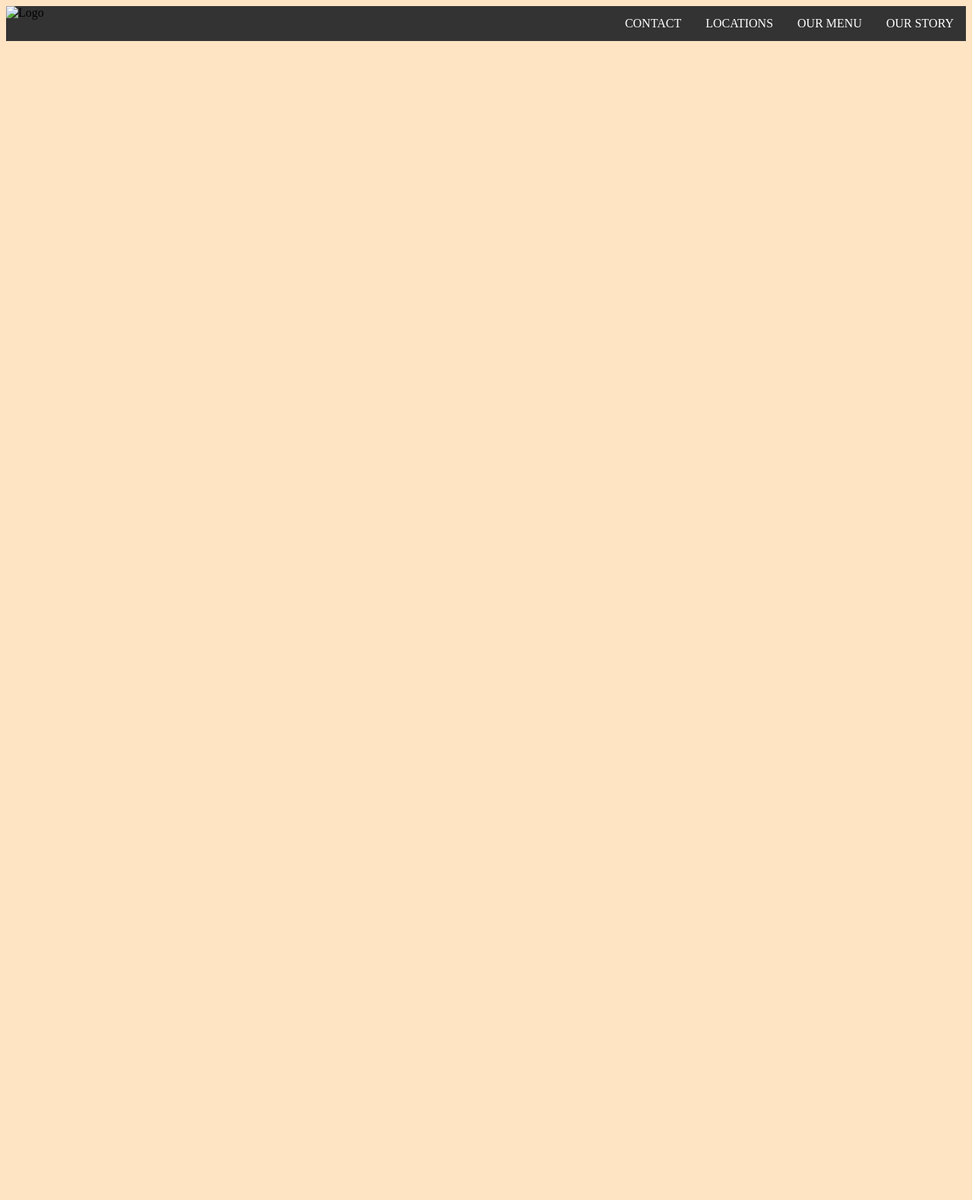
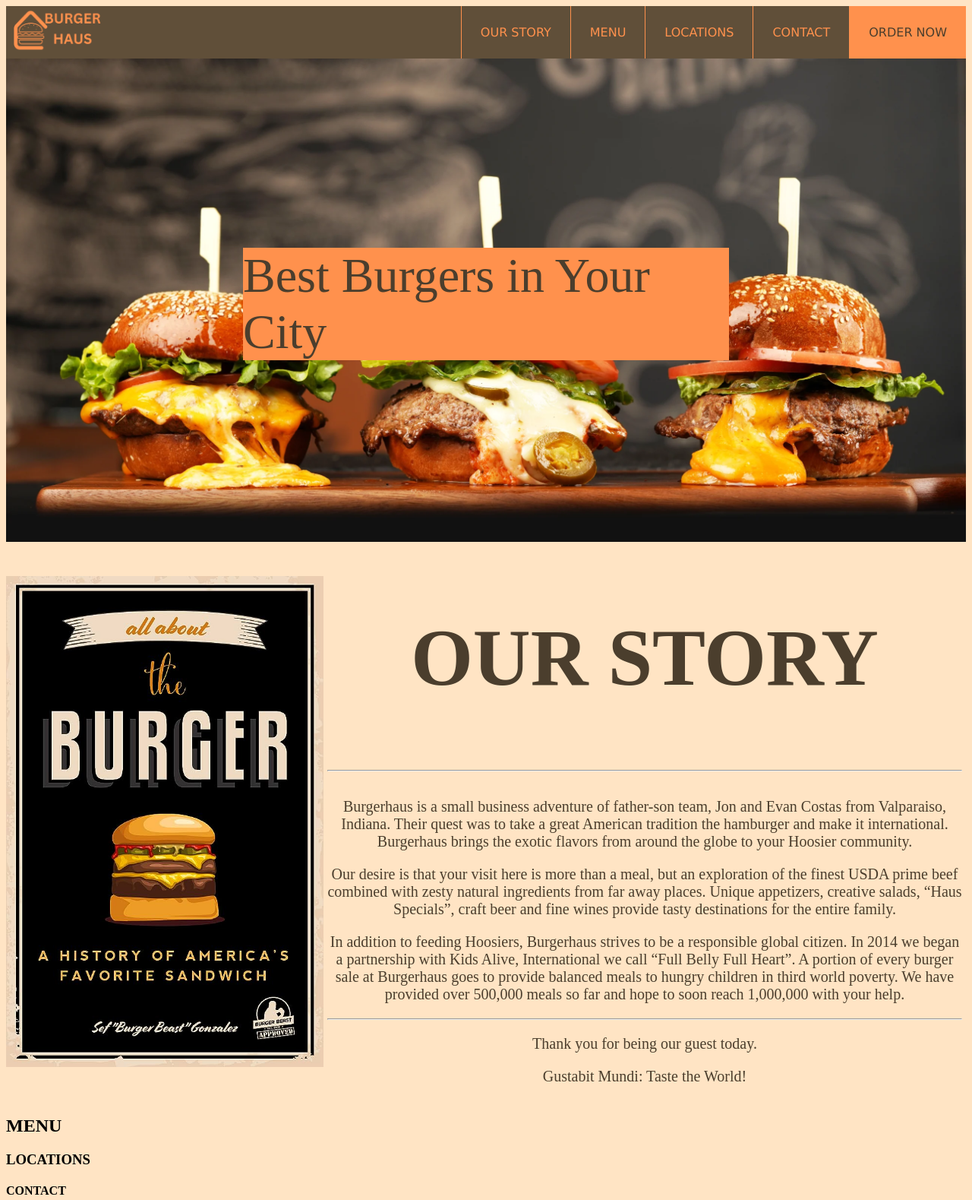
Before and after one commit to ayazayazov/BurgerHaus, a plain HTML site: page index.html in a window 1280 px wide. Shown: the top 1579 px of the page at 76% size. Before the commit the page ends 800 px from the top, so only its background shows below. Drawn offline with Linux system fonts and the light colour scheme.

Commit message:
OurStory & Contact pages created

```diff
--- a/index.html
+++ b/index.html
@@ -5,6 +5,7 @@
     <meta name="viewport" content="width=device-width, initial-scale=1.0" />
     <title>BurgerHaus</title>
     <link rel="stylesheet" href="./style.css" />
+    <link rel="stylesheet" href="./our-story.css" />
   </head>
   <body>
     <header>
@@ -12,24 +13,120 @@
       <nav>
         <div class="navbar">
           <ul>
-            <img src="#" alt="Logo" />
-            <li><a href="#ourstory">OUR STORY</a></li>
-            <li><a href="#ourmenu">OUR MENU</a></li>
-            <li><a href="#locations">LOCATIONS</a></li>
-            <li><a href="#contact">CONTACT</a></li>
+            <img
+              id="logo"
+              src="./burgerhaus.png"
+              alt="BurgerHaus"
+              width="115px"
+              style="padding-left: 10px"
+            />
+            <li>
+              <a
+                style="
+                  color: rgb(75, 62, 45);
+                  background-color: rgb(255, 145, 77);
+                "
+                href="./ordernow.html"
+                >ORDER NOW</a
+              >
+            </li>
+            <li>
+              <a href="#contact">CONTACT</a>
+            </li>
+            <li>
+              <a href="#locations">LOCATIONS</a>
+            </li>
+            <li>
+              <a href="#menu">MENU</a>
+            </li>
+            <li>
+              <a href="#ourstory">OUR STORY</a>
+            </li>
           </ul>
         </div>
       </nav>
     </header>
 
     <main>
-      <section id="ourstory"></section>
-      <section id="ourmenu"></section>
-      <section id="locations"></section>
+      <div>
+        <img width="100%" src="./burgermainimage.webp" alt="Burgers" />
+        <div class="centered">Best Burgers in Your City</div>
+      </div>
+      <section id="ourstory">
+        <div class="container">
+          <div class="image">
+            <img src="./burgerhistory.jpg" />
+          </div>
+          <div class="text-h1">
+            <h1>OUR STORY</h1>
+            <hr />
+            <div class="text-p">
+              <p>
+                Burgerhaus is a small business adventure of father-son team, Jon
+                and Evan Costas from Valparaiso, Indiana. Their quest was to
+                take a great American tradition the hamburger and make it
+                international. Burgerhaus brings the exotic flavors from around
+                the globe to your Hoosier community.
+              </p>
+              <p>
+                Our desire is that your visit here is more than a meal, but an
+                exploration of the finest USDA prime beef combined with zesty
+                natural ingredients from far away places. Unique appetizers,
+                creative salads, “Haus Specials”, craft beer and fine wines
+                provide tasty destinations for the entire family.
+              </p>
+              <p>
+                In addition to feeding Hoosiers, Burgerhaus strives to be a
+                responsible global citizen. In 2014 we began a partnership with
+                Kids Alive, International we call “Full Belly Full Heart”. A
+                portion of every burger sale at Burgerhaus goes to provide
+                balanced meals to hungry children in third world poverty. We
+                have provided over 500,000 meals so far and hope to soon reach
+                1,000,000 with your help.
+              </p>
+              <hr />
+              <p>Thank you for being our guest today.</p>
+              <p>Gustabit Mundi: Taste the World!</p>
+            </div>
+          </div>
+        </div>
+      </section>
+      <section id="menu">
+        <h2>MENU</h2>
+      </section>
+      <section id="locations">
+        <h3>LOCATIONS</h3>
+      </section>
     </main>
 
     <footer>
-      <section id="contact"></section>
+      <section id="contact">
+        <h4>CONTACT</h4>
+        <hr />
+        <form action="">
+          <label for="name">Your Name</label>
+          <br />
+          <input type="text" name="" id="name" />
+          <br />
+          <br />
+          <label for="email">Your Email</label>
+          <br />
+          <input type="email" name="" id="email" />
+          <br />
+          <br />
+          <label for="subject">Subject</label>
+          <br />
+          <input type="text" name="" id="subject" />
+          <br />
+          <br />
+          <label for="message">Your Message</label>
+          <br />
+          <textarea name="" id="message" cols="30" rows="5"></textarea>
+          <br />
+          <br />
+          <button>SEND</button>
+        </form>
+      </section>
     </footer>
   </body>
 </html>
--- /dev/null
+++ b/our-story.css
@@ -0,0 +1,21 @@
+
+.container {
+    display: grid;
+    align-items: center;
+    grid-template-columns: 2fr 4fr 0fr;
+    column-gap: 5px;
+   }
+
+   img {
+     max-width: 100%;
+     max-height:100%;
+   }
+
+   .text-h1 {
+     font-size: 70px;
+     text-align: center;
+     color: rgb(75, 62, 45);
+   }
+   .text-p{
+    font-size: 20px;
+   }
--- a/style.css
+++ b/style.css
@@ -1,20 +1,36 @@
 body{
     background-color: bisque;
-}
-.navbar li{
-    float: right;
-}
-.navbar li a{
-    display: block;
-  color: white;
-  text-align: center;
-  padding: 14px 16px;
-  text-decoration: none;
 }
 .navbar ul{
     list-style-type: none;
   margin: 0;
   padding: 0;
   overflow: hidden;
-  background-color: #333;
+  background-color: rgb(96, 79, 57);
 }
+
+.navbar a{
+    display: block;
+  color: rgb(255, 145, 77);
+  text-align: center;
+  padding: 25px;
+  text-decoration: none;
+  font-family: verdana;
+}
+.navbar a:hover{
+    background-color: rgb(75, 62, 45);
+}
+
+.navbar li{
+    float: right;
+    border-left: 1px solid rgb(255, 145, 77);
+}
+.centered {
+    position: absolute;
+    top: 50%;
+    left: 50%;
+    transform: translate(-50%, -50%);
+    font-size: 400%;
+    background-color: rgb(255, 145, 77);
+    color: rgb(75, 62, 45);
+  }
```
Also changed, not shown: ordernow.html (added, +9 -0 lines), burgerhaus.png (added), burgerhistory.jpg (added), burgermainimage.webp (added), 1 other file.
